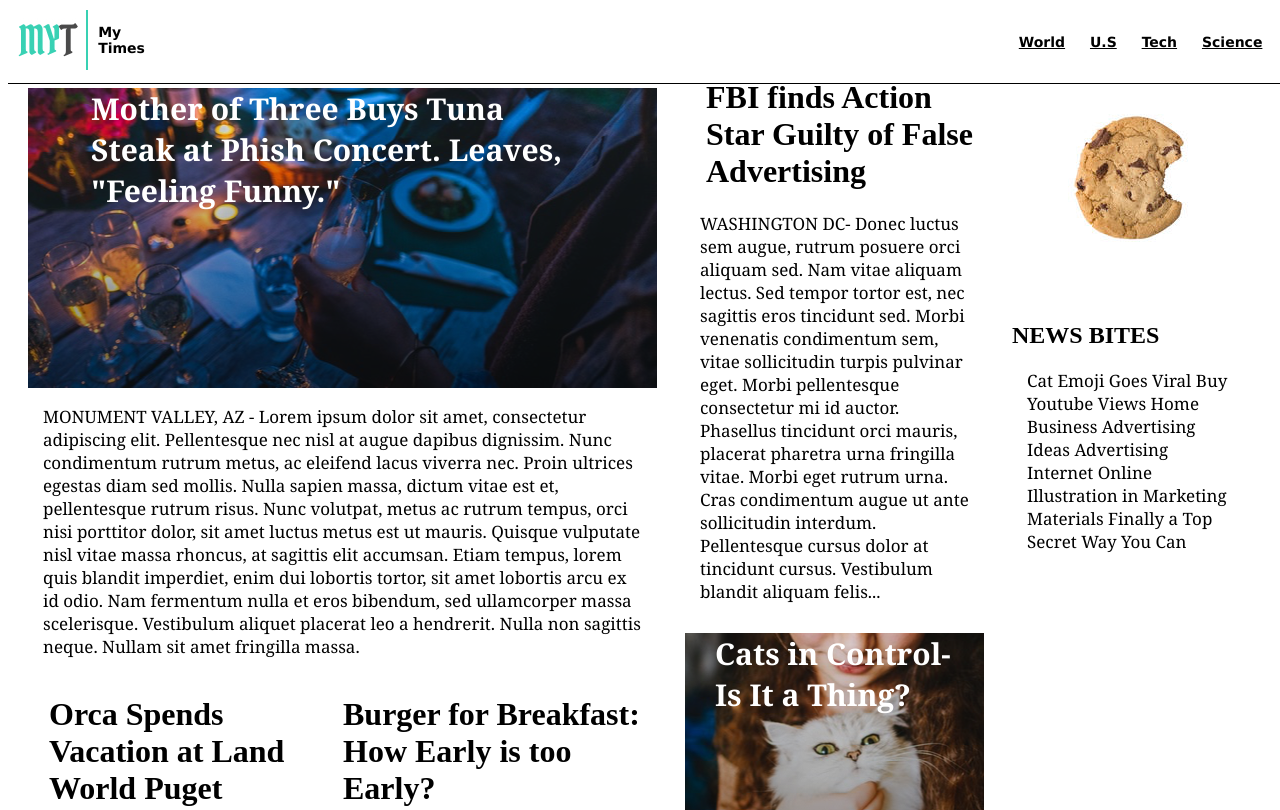
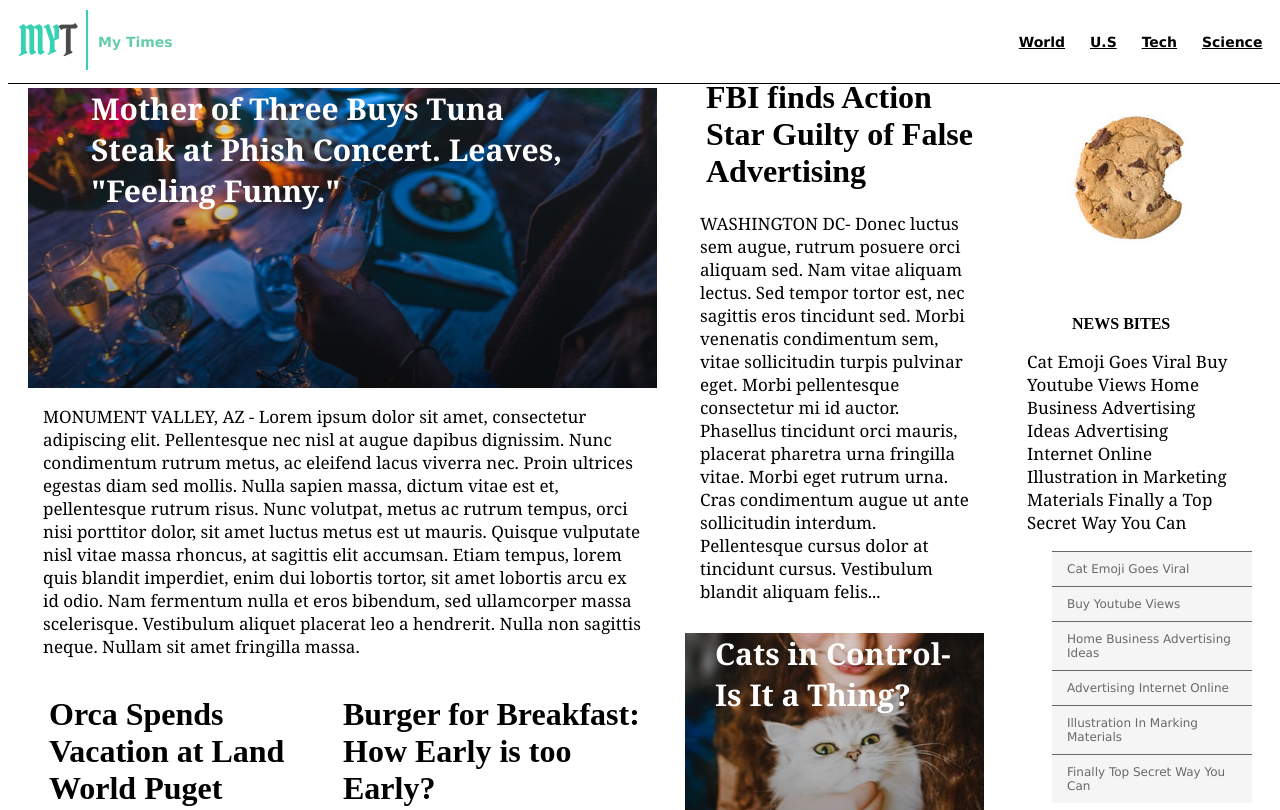
Before and after one commit to LPKaizen/mytimes, a plain HTML site: page index.html in a window 1280 px wide. Shown: the top 810 px of the page. Drawn offline with Linux system fonts and the light colour scheme.

Commit message:
version 0.9.1 , list added. needs to be formatted

```diff
--- a/Resources/CSS/index.css
+++ b/Resources/CSS/index.css
@@ -23,7 +23,6 @@
     width: auto;
     height: 300px;
     background-repeat: no-repeat;
-
 }
 
 #treeimage{
@@ -32,7 +31,6 @@
     height: 300px;
     background-repeat: no-repeat;
 }
-
 
 .smallheadline{
     color: white;
@@ -71,6 +69,21 @@ font-weight: bold;
 padding-top: 10px;
 padding-left: 10px;
 padding-right: 10px;
+}
+
+#newsbites li {
+  background-color: whitesmoke;
+  font-family: verdana;
+  font-size: 12px;
+  color: dimgrey;
+  list-style: none;
+  padding: 10px 15px 10px 15px;
+  border-top-style: solid;
+  border-top-width: thin;
+}
+
+.listformat {
+  padding-right:
 }
 
 .skinnyL {
@@ -134,7 +147,22 @@ padding-right: 10px;
  padding-right: 20px;
 }
 
+.logofont {
+  font-size: 14px;
+  color: mediumaquamarine;
+  font-family: verdana;
+  margin: auto;
+  height: auto;
+  padding-left: 10px;
+}
+
 .centertext {
 padding-left: 7%;
 color: black;
 }
+
+.centertext2 {
+  font-size: 16px;
+  font-weight: bold;
+  padding-left: 25%;
+}
--- a/index.html
+++ b/index.html
@@ -14,7 +14,7 @@
        <div>
          <img src="./Resources/images/img-myt-logo.jpg">
        </div>
-       <div class="centertext">
+       <div class="logofont">
          <p>My Times</P>
        </div>
     </div>
@@ -101,10 +101,20 @@
 
         <img src="./resources/images/img-news-bite.png">
         <div>
-           <h2 class"centertext">NEWS BITES</h2>
+           <h2 class="centertext2">NEWS BITES</h2>
             <p class="storyformat">Cat Emoji Goes Viral Buy Youtube Views Home Business Advertising Ideas Advertising Internet Online Illustration in Marketing Materials Finally a Top Secret Way You Can</p>
         </div>
+        <div class="listformat">
+           <ul id="newsbites">
+              <li>Cat Emoji Goes Viral</li>
+              <li>Buy Youtube Views</li>
+              <li>Home Business Advertising Ideas</li>
+              <li>Advertising Internet Online</li>
+              <li>Illustration In Marking Materials</li>
+              <li>Finally Top Secret Way You Can</li>
+           </ul>
 
+        </div>
 
 
   </div>
```
